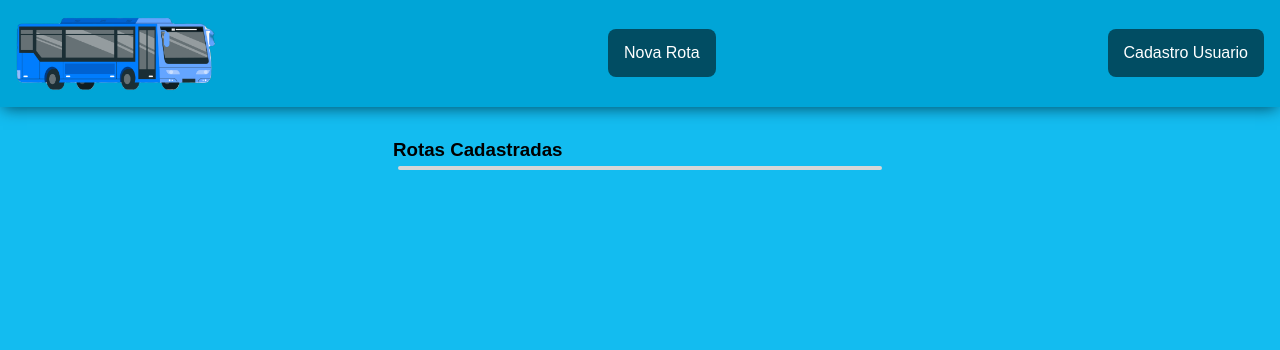
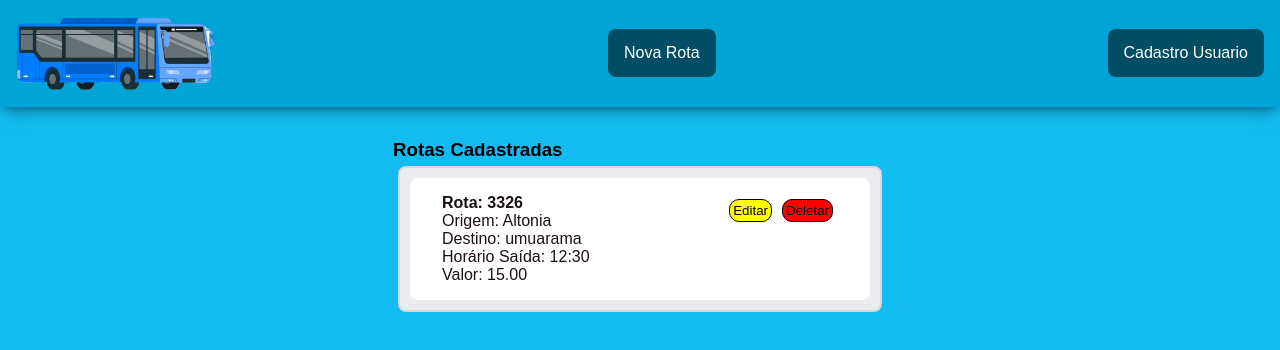
Before and after one commit to Eduardo-Montanhani/Hacktoon2, a React (Vite) app in the folder project-ts/: page / in a window 1280 px wide. Shown: the top 350 px of the page. Built offline with nearby package versions, Linux system fonts and the light colour scheme; data requests are answered from the project's data file.

Commit message:
Adicionando a rota Usuario

```diff
--- a/project-ts/db.json
+++ b/project-ts/db.json
@@ -1,15 +1,19 @@
 {
-  "rotas": [],
+  "rotas": [
+    {
+      "nome": "3326",
+      "rotaInicial": "Altonia",
+      "rotaFinal": "umuarama",
+      "horario": "12:30",
+      "preco": "15.00",
+      "id": 1
+    }
+  ],
   "usuario": [
     {
-      "nome": "wes",
+      "nome": "Allan",
       "senha": "1234",
       "id": 1
-    },
-    {
-      "nome": "monica",
-      "senha": "1234566",
-      "id": 2
     }
   ]
 }
--- a/project-ts/src/components/ListRotas/index.tsx
+++ b/project-ts/src/components/ListRotas/index.tsx
@@ -34,7 +34,7 @@ export function ListTarefas(props: PropsListTarefas) {
                                                 </h4>
                                                 <p>Origem: {rota.rotaInicial}</p>
                                                 <p>Destino: {rota.rotaFinal}</p>
-                                                <p>Horário: {rota.horario}</p>
+                                                <p>Horário Saída: {rota.horario}</p>
                                                 <p>Valor: {rota.preco}</p>
                                             </div>
                                             <div>
```
